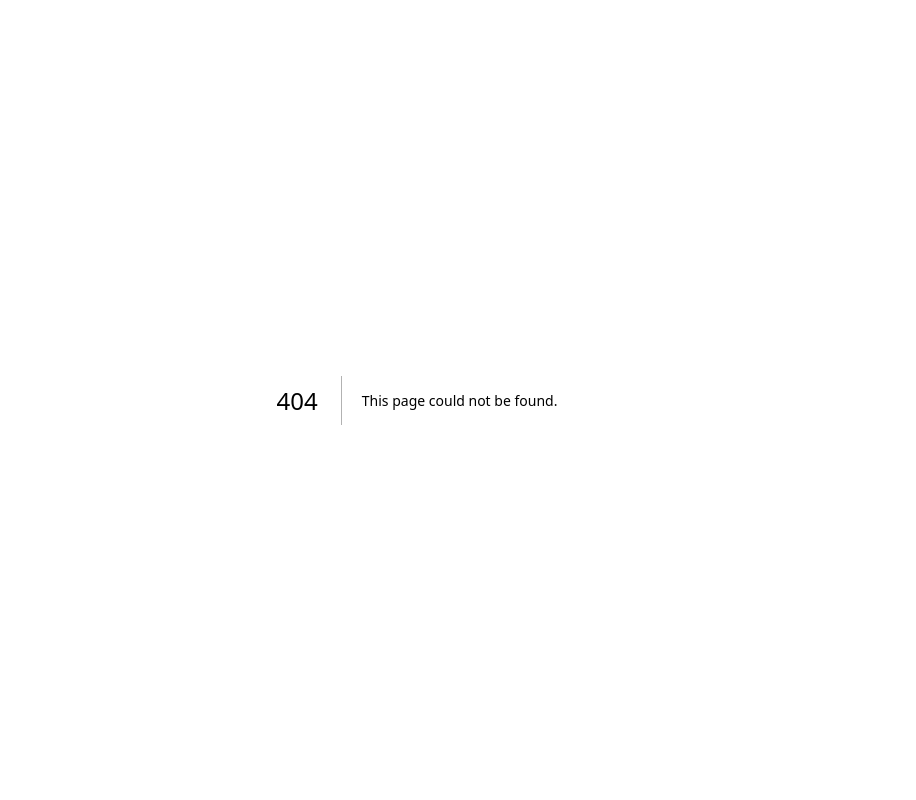
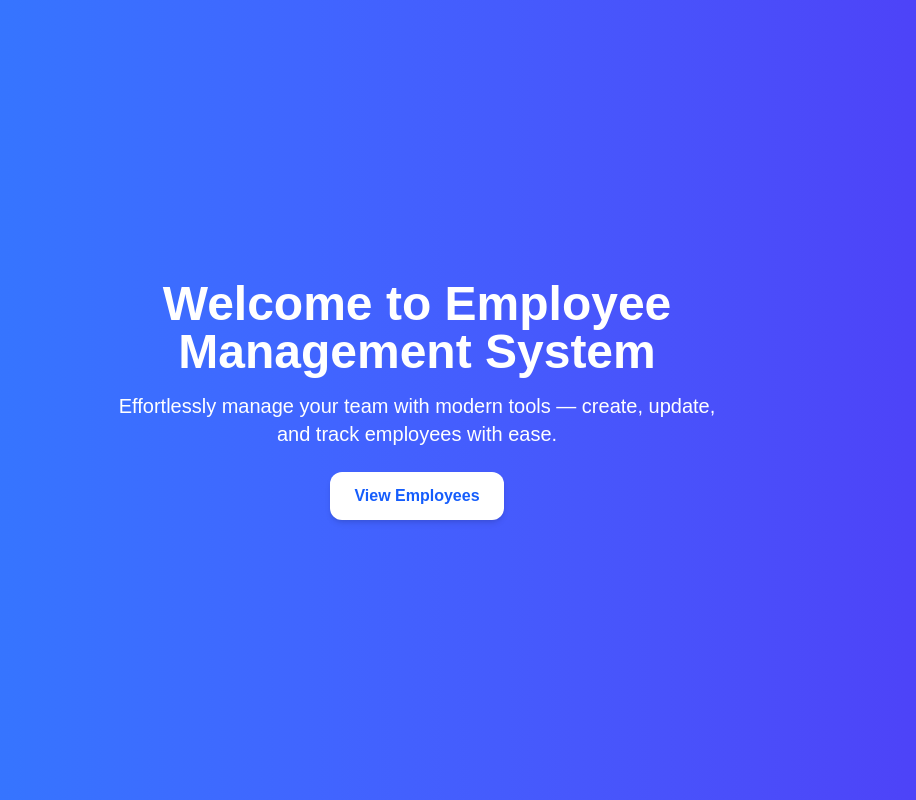
Before and after one commit to Chala751/Employee_Management_system, a Next.js app: page / in a window 1280 px wide. Before the commit this address had no page. Shown: the whole page, without its empty margins (223-1139 px from the left). Built offline with nearby package versions, Linux system fonts and the light colour scheme.

Commit message:
home page added

```diff
--- /dev/null
+++ b/app/page.tsx
@@ -0,0 +1,21 @@
+// app/page.tsx
+export default function HomePage() {
+  return (
+    <div className="min-h-screen flex items-center justify-center bg-gradient-to-r from-blue-500 to-indigo-600 text-white">
+      <div className="text-center max-w-2xl px-6">
+        <h1 className="text-4xl md:text-5xl font-extrabold mb-4">
+          Welcome to Employee Management System
+        </h1>
+        <p className="text-lg md:text-xl mb-6">
+          Effortlessly manage your team with modern tools — create, update, and track employees with ease.
+        </p>
+        <a
+          href="/employees"
+          className="inline-block bg-white text-blue-600 font-semibold px-6 py-3 rounded-xl shadow-md hover:bg-gray-100 transition"
+        >
+          View Employees
+        </a>
+      </div>
+    </div>
+  )
+}
```
